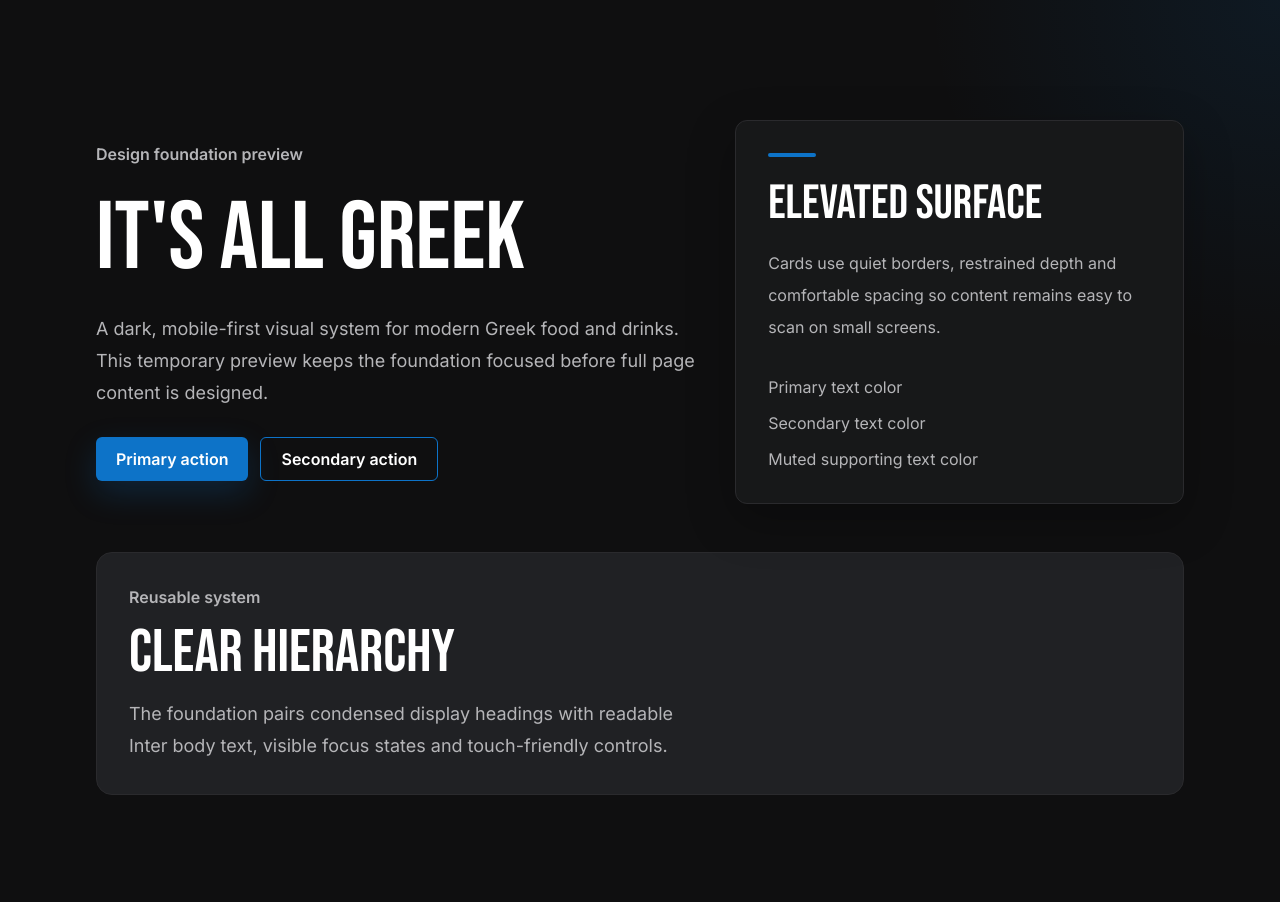
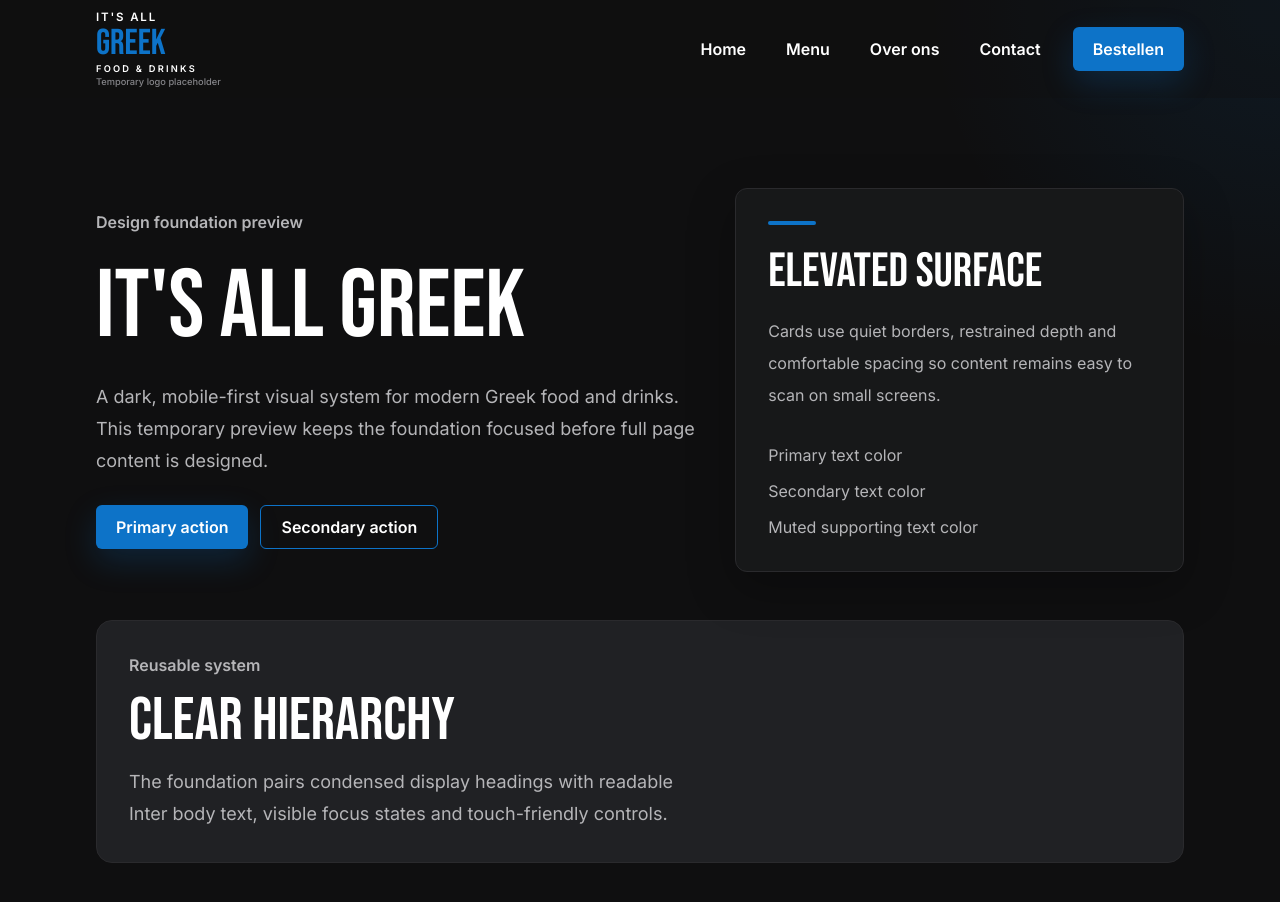
Before and after one commit to jasonvalor/itsallgreek, a Next.js app: page / in a window 1280 px wide. Shown: the top 902 px of the page. Built offline with nearby package versions, Linux system fonts and the light colour scheme.

Commit message:
feat: add responsive site navigation

```diff
--- a/app/globals.css
+++ b/app/globals.css
@@ -30,6 +30,7 @@
   --container-md: 56rem;
   --container-lg: 72rem;
   --header-height: 4.5rem;
+  --z-header: 40;
 
   --shadow-surface: 0 1rem 3rem rgb(0 0 0 / 0.28);
   --shadow-blue: 0 0.75rem 2rem rgb(13 115 200 / 0.22);
--- a/app/layout.tsx
+++ b/app/layout.tsx
@@ -1,5 +1,6 @@
 import type { Metadata } from "next";
 import { Bebas_Neue, Inter } from "next/font/google";
+import { SiteHeader } from "@/components/layout/site-header";
 import "./globals.css";
 
 const bebasNeue = Bebas_Neue({
@@ -12,7 +13,6 @@ const inter = Inter({
   variable: "--font-inter",
   subsets: ["latin"],
 });
-
 
 export const metadata: Metadata = {
   title: "It's All Greek",
@@ -29,7 +29,10 @@ export default function RootLayout({
       lang="en"
       className={`${bebasNeue.variable} ${inter.variable} h-full antialiased`}
     >
-      <body className="flex min-h-full flex-col">{children}</body>
+      <body className="flex min-h-full flex-col">
+        <SiteHeader />
+        {children}
+      </body>
     </html>
   );
 }
--- a/app/page.tsx
+++ b/app/page.tsx
@@ -4,7 +4,7 @@ import { SectionHeading } from "@/components/ui/section-heading";
 
 export default function Home() {
   return (
-    <main className="flex-1 py-[var(--space-section-y)]">
+    <main className="flex-1 pb-[var(--space-section-y)] pt-[calc(var(--space-section-y)*0.75)]">
       <Container className="space-y-12">
         <section className="grid gap-8 lg:grid-cols-[1.15fr_0.85fr] lg:items-center">
           <div className="space-y-7">
--- /dev/null
+++ b/components/brand/site-logo.tsx
@@ -0,0 +1,30 @@
+import Link from "next/link";
+
+type SiteLogoProps = {
+  className?: string;
+};
+
+export function SiteLogo({ className = "" }: SiteLogoProps) {
+  return (
+    <Link
+      aria-label="It's All Greek home"
+      className={`inline-flex min-h-11 items-center rounded-[var(--radius-sm)] ${className}`}
+      href="/"
+    >
+      <span className="grid leading-none">
+        <span className="text-[0.72rem] font-semibold tracking-[0.16em] text-text-primary">
+          IT&apos;S ALL
+        </span>
+        <span className="font-display text-3xl text-brand-blue sm:text-4xl">
+          GREEK
+        </span>
+        <span className="text-[0.58rem] font-semibold tracking-[0.24em] text-text-primary">
+          FOOD &amp; DRINKS
+        </span>
+        <span className="mt-1 text-[0.58rem] font-medium text-text-muted">
+          Temporary logo placeholder
+        </span>
+      </span>
+    </Link>
+  );
+}
--- /dev/null
+++ b/components/layout/mobile-menu.tsx
@@ -0,0 +1,112 @@
+"use client";
+
+import Link from "next/link";
+import { useEffect, useRef } from "react";
+import { SiteLogo } from "@/components/brand/site-logo";
+import { Button } from "@/components/ui/button";
+
+export type NavigationItem = {
+  href: string;
+  label: string;
+};
+
+type MobileMenuProps = {
+  activePath: string;
+  isOpen: boolean;
+  items: NavigationItem[];
+  onClose: () => void;
+};
+
+function isActivePath(pathname: string, href: string) {
+  return href === "/" ? pathname === href : pathname.startsWith(href);
+}
+
+export function MobileMenu({
+  activePath,
+  isOpen,
+  items,
+  onClose,
+}: MobileMenuProps) {
+  const closeButtonRef = useRef<HTMLButtonElement>(null);
+
+  useEffect(() => {
+    if (!isOpen) {
+      return;
+    }
+
+    const originalOverflow = document.body.style.overflow;
+    document.body.style.overflow = "hidden";
+    closeButtonRef.current?.focus();
+
+    const handleKeyDown = (event: KeyboardEvent) => {
+      if (event.key === "Escape") {
+        onClose();
+      }
+    };
+
+    document.addEventListener("keydown", handleKeyDown);
+
+    return () => {
+      document.body.style.overflow = originalOverflow;
+      document.removeEventListener("keydown", handleKeyDown);
+    };
+  }, [isOpen, onClose]);
+
+  if (!isOpen) {
+    return null;
+  }
+
+  return (
+    <div className="fixed inset-0 z-50 bg-background/98 px-[var(--space-page-x)] py-5 backdrop-blur-md md:hidden">
+      <div className="mx-auto flex min-h-full w-full max-w-[var(--container-sm)] flex-col">
+        <div className="flex min-h-[var(--header-height)] items-center justify-between gap-4">
+          <SiteLogo />
+          <button
+            ref={closeButtonRef}
+            aria-label="Close navigation menu"
+            className="inline-flex min-h-11 min-w-11 items-center justify-center rounded-[var(--radius-sm)] border border-border-subtle text-text-primary transition-colors hover:bg-surface-secondary active:bg-surface"
+            onClick={onClose}
+            type="button"
+          >
+            <span aria-hidden="true" className="relative h-5 w-5">
+              <span className="absolute left-0 top-1/2 h-0.5 w-5 -translate-y-1/2 rotate-45 rounded-full bg-current" />
+              <span className="absolute left-0 top-1/2 h-0.5 w-5 -translate-y-1/2 -rotate-45 rounded-full bg-current" />
+            </span>
+          </button>
+        </div>
+
+        <nav aria-label="Mobile navigation" className="flex flex-1 flex-col justify-center py-10">
+          <ul className="grid gap-3">
+            {items.map((item) => {
+              const isActive = isActivePath(activePath, item.href);
+
+              return (
+                <li key={item.href}>
+                  <Link
+                    aria-current={isActive ? "page" : undefined}
+                    className={`flex min-h-14 items-center justify-between rounded-[var(--radius-md)] border px-5 text-3xl font-display transition-colors ${
+                      isActive
+                        ? "border-brand-blue bg-brand-blue/10 text-brand-blue"
+                        : "border-border-subtle bg-surface text-text-primary hover:border-brand-blue hover:bg-surface-secondary"
+                    }`}
+                    href={item.href}
+                    onClick={onClose}
+                  >
+                    {item.label}
+                    {isActive ? (
+                      <span className="h-1.5 w-1.5 rounded-full bg-brand-blue" />
+                    ) : null}
+                  </Link>
+                </li>
+              );
+            })}
+          </ul>
+        </nav>
+
+        <Button className="mb-5 w-full" href="/order" onClick={onClose}>
+          Bestellen
+        </Button>
+      </div>
+    </div>
+  );
+}
--- /dev/null
+++ b/components/layout/site-header.tsx
@@ -0,0 +1,121 @@
+"use client";
+
+import Link from "next/link";
+import { usePathname } from "next/navigation";
+import { useCallback, useEffect, useRef, useState } from "react";
+import { SiteLogo } from "@/components/brand/site-logo";
+import { Container } from "@/components/layout/container";
+import { MobileMenu, type NavigationItem } from "@/components/layout/mobile-menu";
+import { Button } from "@/components/ui/button";
+
+const navigationItems: NavigationItem[] = [
+  { href: "/", label: "Home" },
+  { href: "/menu", label: "Menu" },
+  { href: "/about", label: "Over ons" },
+  { href: "/contact", label: "Contact" },
+  { href: "/order", label: "Bestellen" },
+];
+
+function isActivePath(pathname: string, href: string) {
+  return href === "/" ? pathname === href : pathname.startsWith(href);
+}
+
+export function SiteHeader() {
+  const pathname = usePathname();
+  const [isMenuOpen, setIsMenuOpen] = useState(false);
+  const [isScrolled, setIsScrolled] = useState(false);
+  const menuButtonRef = useRef<HTMLButtonElement>(null);
+  const primaryItems = navigationItems.slice(0, -1);
+  const orderItem = navigationItems[navigationItems.length - 1];
+  const isOrderActive = isActivePath(pathname, orderItem.href);
+
+  useEffect(() => {
+    const updateScrolled = () => {
+      setIsScrolled(window.scrollY > 8);
+    };
+
+    updateScrolled();
+    window.addEventListener("scroll", updateScrolled, { passive: true });
+
+    return () => {
+      window.removeEventListener("scroll", updateScrolled);
+    };
+  }, []);
+
+  const closeMenu = useCallback(() => {
+    setIsMenuOpen(false);
+    window.requestAnimationFrame(() => {
+      menuButtonRef.current?.focus();
+    });
+  }, []);
+
+  return (
+    <header
+      className={`sticky top-0 z-40 transition-colors duration-200 ${
+        isScrolled
+          ? "border-b border-border-subtle bg-background/92 shadow-[0_1rem_2rem_rgb(0_0_0_/_0.22)] backdrop-blur-md"
+          : "bg-background/35"
+      }`}
+    >
+      <Container
+        as="div"
+        className="flex min-h-[var(--header-height)] items-center justify-between gap-5 py-3"
+      >
+        <SiteLogo />
+
+        <nav aria-label="Primary navigation" className="hidden items-center gap-2 md:flex">
+          {primaryItems.map((item) => {
+            const isActive = isActivePath(pathname, item.href);
+
+            return (
+              <Link
+                aria-current={isActive ? "page" : undefined}
+                className={`inline-flex min-h-11 items-center rounded-[var(--radius-sm)] px-4 text-base font-semibold transition-colors ${
+                  isActive
+                    ? "text-brand-blue"
+                    : "text-text-secondary hover:text-text-primary"
+                }`}
+                href={item.href}
+                key={item.href}
+              >
+                {item.label}
+              </Link>
+            );
+          })}
+          <Button
+            aria-current={isOrderActive ? "page" : undefined}
+            className={isOrderActive ? "ml-2 ring-2 ring-focus-ring/70" : "ml-2"}
+            href={orderItem.href}
+          >
+            {orderItem.label}
+          </Button>
+        </nav>
+
+        <button
+          ref={menuButtonRef}
+          aria-controls="mobile-navigation"
+          aria-expanded={isMenuOpen}
+          aria-label="Open navigation menu"
+          className="inline-flex min-h-11 min-w-11 items-center justify-center rounded-[var(--radius-sm)] border border-border-subtle text-text-primary transition-colors hover:bg-surface-secondary active:bg-surface md:hidden"
+          onClick={() => setIsMenuOpen(true)}
+          type="button"
+        >
+          <span aria-hidden="true" className="grid gap-1.5">
+            <span className="h-0.5 w-5 rounded-full bg-current" />
+            <span className="h-0.5 w-5 rounded-full bg-current" />
+            <span className="h-0.5 w-5 rounded-full bg-current" />
+          </span>
+        </button>
+      </Container>
+
+      <div id="mobile-navigation">
+        <MobileMenu
+          activePath={pathname}
+          isOpen={isMenuOpen}
+          items={navigationItems}
+          onClose={closeMenu}
+        />
+      </div>
+    </header>
+  );
+}
```
